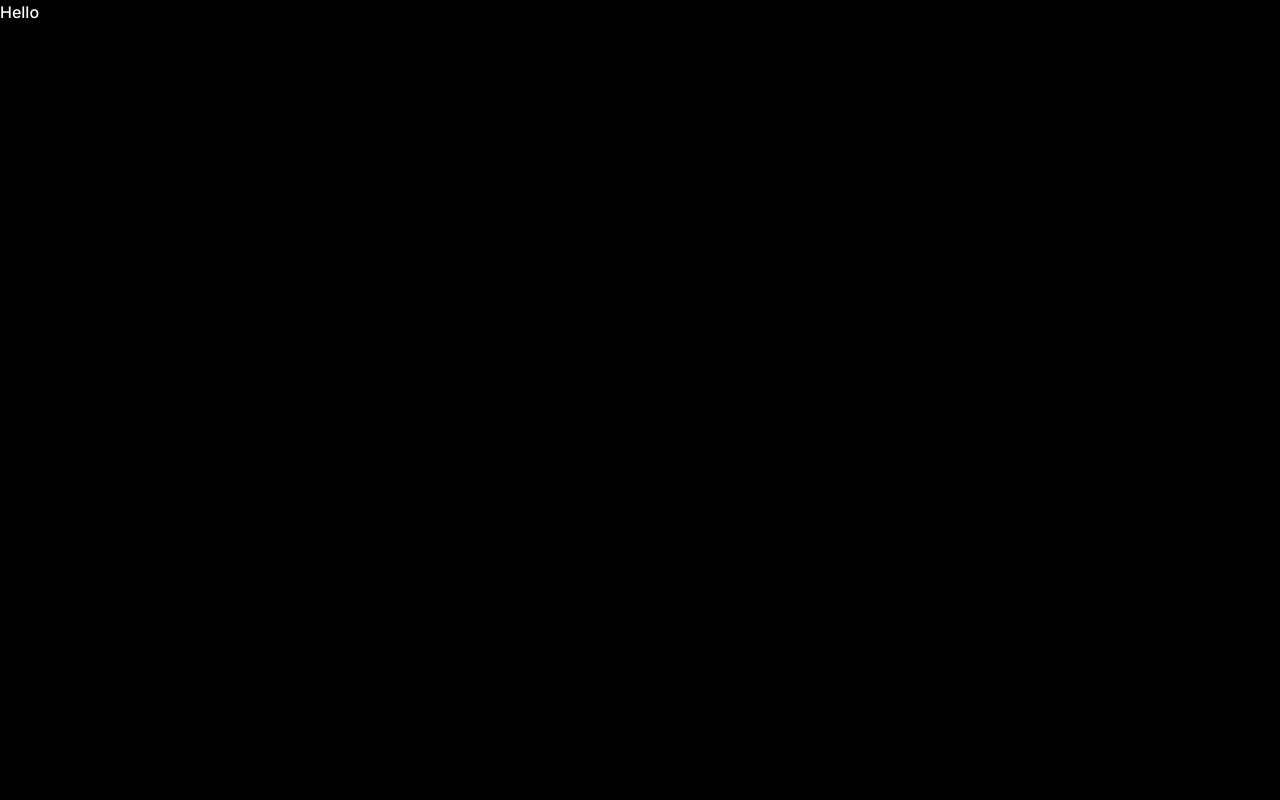
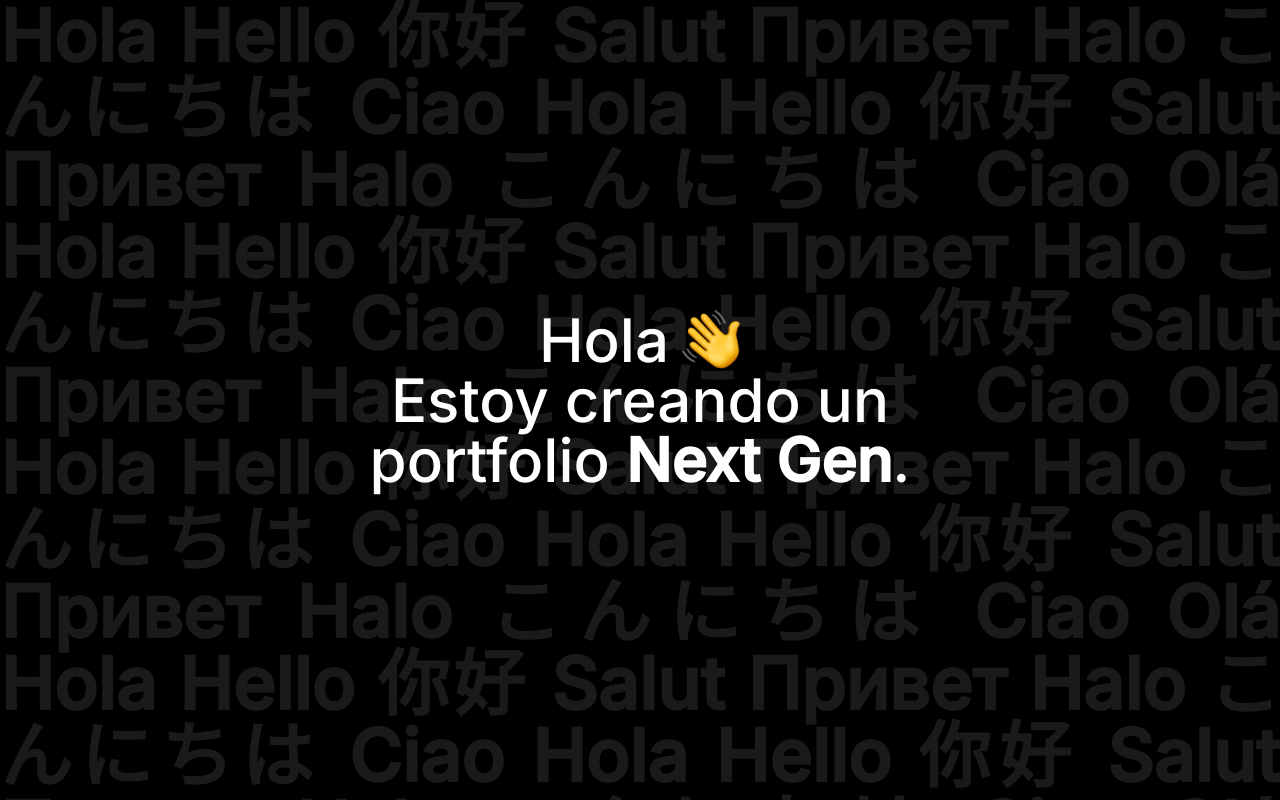
Before and after one commit to renzodamgo/portfoliov3, a Next.js app: page / in a window 1280 px wide. Built offline with nearby package versions, Linux system fonts and the light colour scheme.

Commit message:
Update index.tsx

```diff
--- a/src/pages/index.tsx
+++ b/src/pages/index.tsx
@@ -4,7 +4,7 @@ import { Landing } from 'src/components/landing';
 import { Welcome } from 'src/components/welcome';
 
 const Home: NextPage = () => {
-	const isWelcome = false;
+	const isWelcome = true;
 	return (
 		<div>
 			<Head>
```
